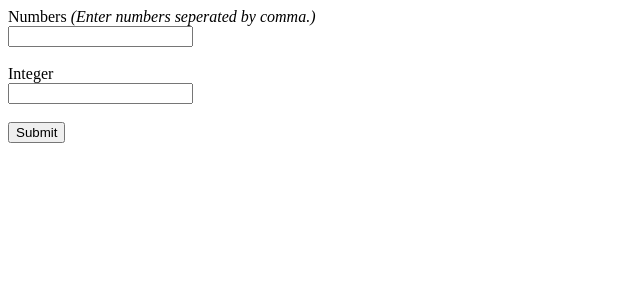
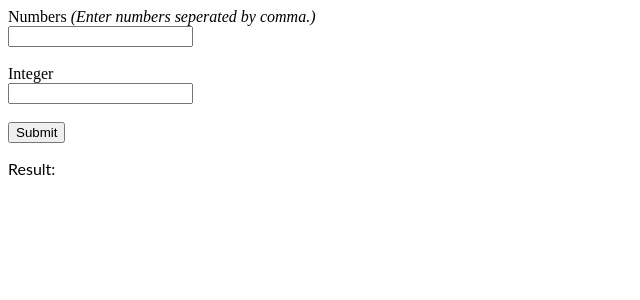
Before and after one commit to vipinms77/angular-repeat-count, an Angular app: page / in a window 1280 px wide. Shown: the top 300 px of the page, without its empty margins (0-640 px from the left). Built offline with nearby package versions, Linux system fonts and the light colour scheme.

Commit message:
1 file modified

```diff
--- a/src/app/app.component.html
+++ b/src/app/app.component.html
@@ -11,6 +11,6 @@
   <br>
   <button (click)="onClick()">Submit</button>
 </div>
-<div *ngIf="num">
+<div>
   <p>Result: {{num}}</p>
 </div>
```
